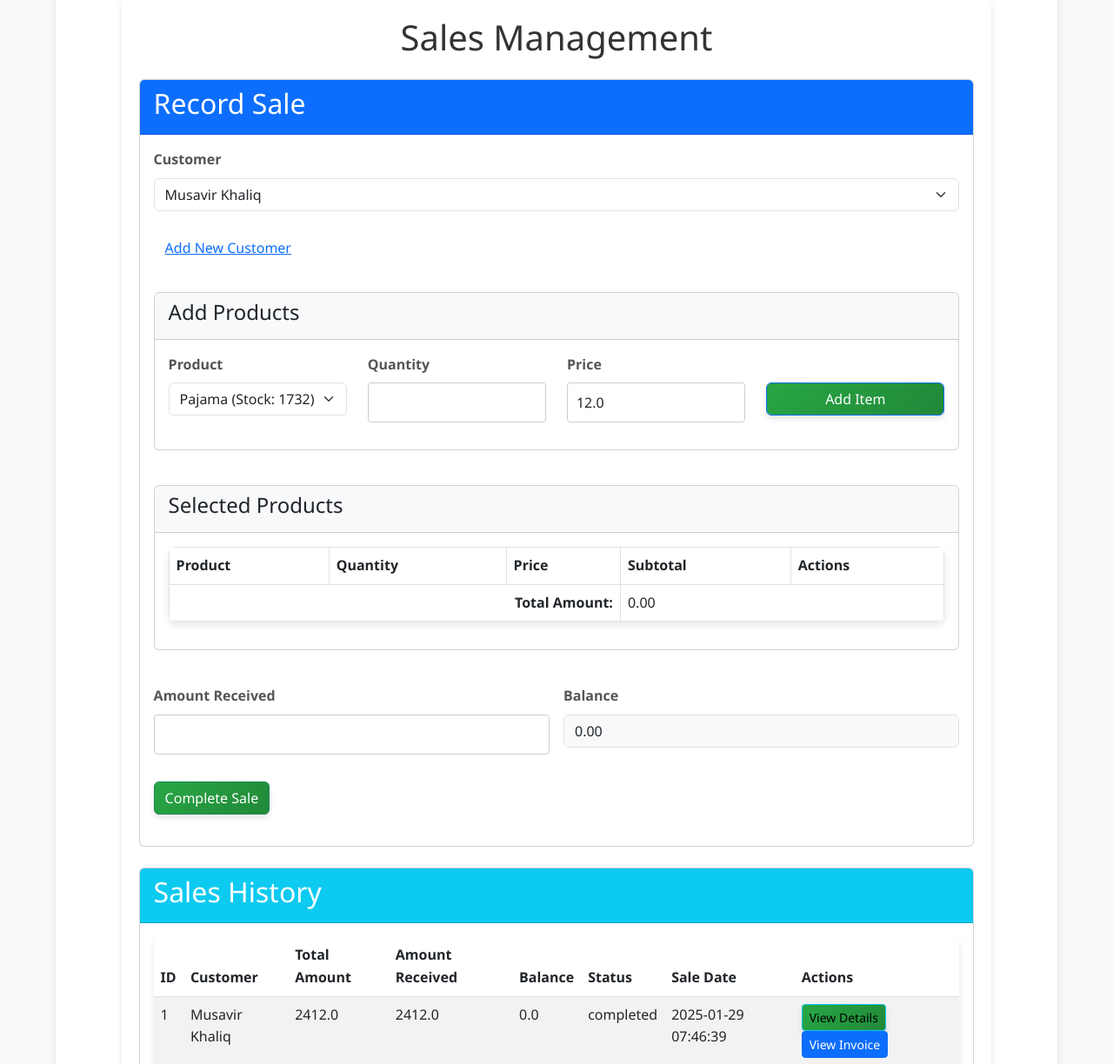
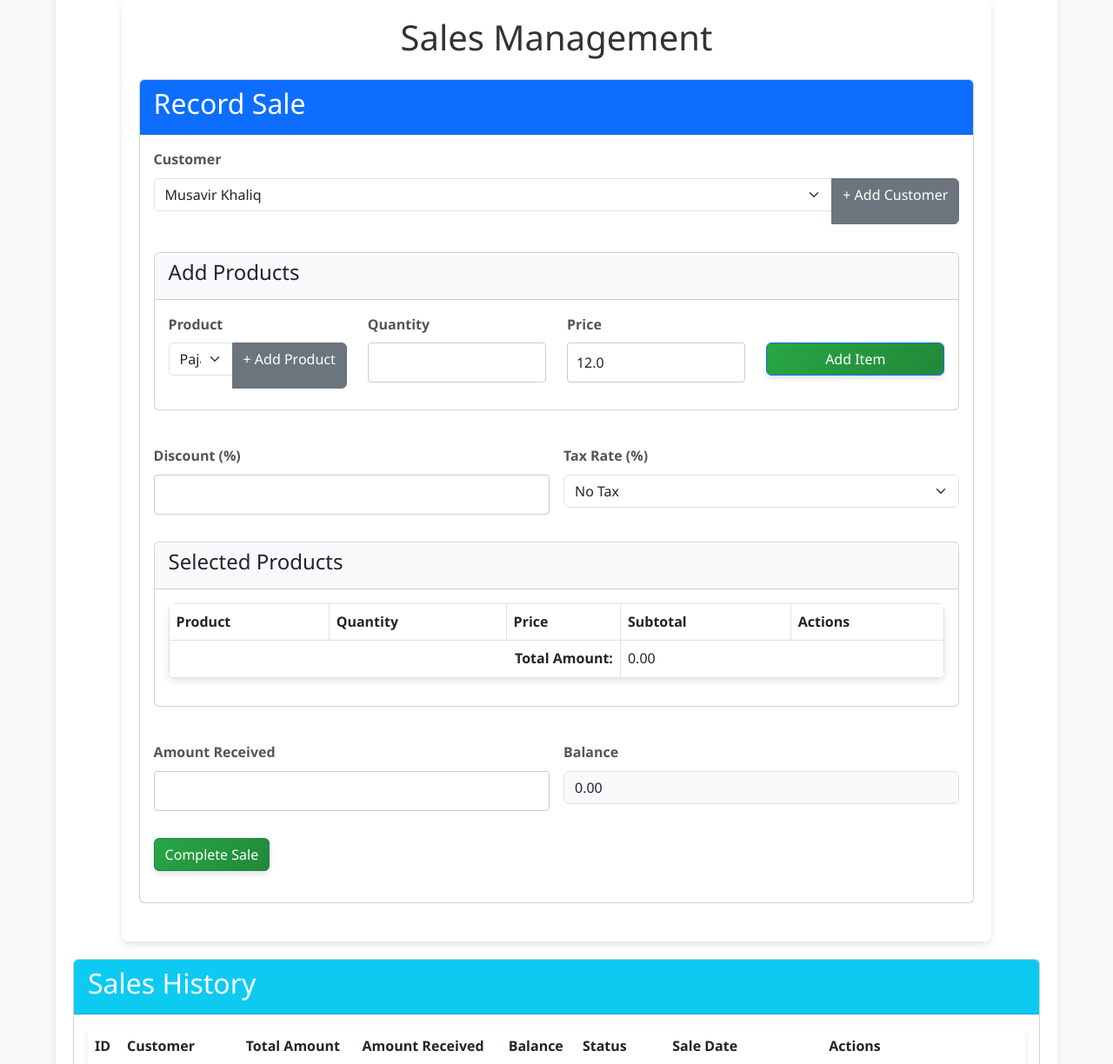
Before and after one commit to Musavirkhaliq/inventory_kashur_kulture, a FastAPI app: page /sales in a window 1280 px wide. Shown: the part 141-1365 px from the top of the page at 87% size. Run offline with FastAPI, Linux system fonts and the light colour scheme; data comes from the database, SQL or seed files in the repository; both versions use the stored data as it was after the commit.

Commit message:
added add product and customer

```diff
--- a/templates/sales.html
+++ b/templates/sales.html
@@ -14,6 +14,7 @@
                 <!-- Customer Selection -->
                 <div class="col-md-12 mb-3">
                     <label for="customer_id" class="form-label">Customer</label>
+                    <div class="input-group">
                         <select id="customer_id" name="customer_id" class="form-select" required>
                             {% for customer in customers %}
                                 <option value="{{ customer.id }}">{{ customer.name }}</option>
@@ -21,7 +22,8 @@
                                 <option value="" disabled>No customers available</option>
                             {% endfor %}
                         </select>
-                    <a href="/customers" class="btn btn-link mt-2">Add New Customer</a>
+                        <a href="/customers" class="btn btn-secondary">+ Add Customer</a>
+                    </div>
                 </div>
 
                 <!-- Product Addition Section -->
@@ -34,6 +36,7 @@
                             <div class="row">
                                 <div class="col-md-3">
                                     <label for="product_id" class="form-label">Product</label>
+                                    <div class="input-group">
                                         <select id="product_id" class="form-select">
                                             {% for product in products %}
                                                 <option value="{{ product.id }}"
@@ -45,6 +48,8 @@
                                                 <option value="" disabled>No products available</option>
                                             {% endfor %}
                                         </select>
+                                        <a href="/products" class="btn btn-secondary">+ Add Product</a>
+                                    </div>
                                 </div>
                                 <div class="col-md-3">
                                     <label for="quantity" class="form-label">Quantity</label>
@@ -63,6 +68,21 @@
                             </div>
                         </div>
                     </div>
+                </div>
+
+                <!-- Discount & Tax Options -->
+                <div class="col-md-6">
+                    <label for="discount" class="form-label">Discount (%)</label>
+                    <input type="number" id="discount" class="form-control" min="0" step="0.01">
+                </div>
+                <div class="col-md-6">
+                    <label for="tax" class="form-label">Tax Rate (%)</label>
+                    <select id="tax" class="form-select">
+                        <option value="0">No Tax</option>
+                        <option value="5">5%</option>
+                        <option value="10">10%</option>
+                        <option value="15">15%</option>
+                    </select>
                 </div>
 
                 <!-- Selected Products Table -->
@@ -114,6 +134,7 @@
                     </button>
                 </div>
             </form>
+        </div>
     </div>
 </div>
 
@@ -191,27 +212,25 @@
 
 <!-- Add this to the bottom of your template, just before the closing body tag -->
 <script>
-    document.addEventListener('DOMContentLoaded', function() {
-        // Initialize product price when selecting a product
-        document.getElementById('product_id').addEventListener('change', function() {
-            const selectedOption = this.options[this.selectedIndex];
-            document.getElementById('selling_price').value = selectedOption.dataset.price;
-        });
+    document.addEventListener('DOMContentLoaded', function () {
+        const productDropdown = document.getElementById('product_id');
+        const sellingPriceInput = document.getElementById('selling_price');
+        const addItemButton = document.getElementById('add-item');
+        const totalAmountDisplay = document.getElementById('total-amount');
 
-        // Trigger change event to set initial price
-        document.getElementById('product_id').dispatchEvent(new Event('change'));
-    });
-</script>
-<script>
-    document.addEventListener('DOMContentLoaded', function() {
-        // Existing product price initialization code...
+        // Function to update selling price when product changes
+        function updateSellingPrice() {
+            const selectedOption = productDropdown.options[productDropdown.selectedIndex];
+            sellingPriceInput.value = selectedOption.dataset.price || 0;
+        }
 
-        // Handle invoice generation
-        document.querySelectorAll('.generate-invoice-form').forEach(form => {
-            form.addEventListener('submit', async function(e) {
-                e.preventDefault();
-                const saleId = this.querySelector('input[name="sale_id"]').value;
-                const button = this.querySelector('button');
+        // Function to handle invoice generation
+        async function generateInvoice(event) {
+            event.preventDefault();
+
+            const form = event.target;
+            const saleId = form.querySelector('input[name="sale_id"]').value;
+            const button = form.querySelector('button');
 
             try {
                 button.disabled = true;
@@ -219,38 +238,58 @@
 
                 const response = await fetch('/invoices/', {
                     method: 'POST',
-                        headers: {
-                            'Content-Type': 'application/json',
-                        },
-                        body: JSON.stringify({ sale_id: parseInt(saleId) })
+                    headers: { 'Content-Type': 'application/json' },
+                    body: JSON.stringify({ sale_id: parseInt(saleId) }),
                 });
 
-                    if (!response.ok) {
-                        throw new Error('Failed to generate invoice');
-                    }
+                if (!response.ok) throw new Error('Failed to generate invoice');
 
                 const invoice = await response.json();
 
-                    // Replace the form with a view invoice link
+                // Replace form with a "View Invoice" button
                 const viewLink = document.createElement('a');
                 viewLink.href = `/invoices/${invoice.id}`;
                 viewLink.className = 'btn btn-sm btn-primary';
                 viewLink.target = '_blank';
                 viewLink.textContent = 'View Invoice';
-
-                    this.replaceWith(viewLink);
-
+                form.replaceWith(viewLink);
             } catch (error) {
                 console.error('Error:', error);
                 alert('Failed to generate invoice. Please try again.');
                 button.disabled = false;
                 button.textContent = 'Generate Invoice';
             }
-            });
+        }
+
+        // Function to update total amount
+        function updateTotalAmount() {
+            const quantity = parseFloat(document.getElementById('quantity').value) || 0;
+            const price = parseFloat(sellingPriceInput.value) || 0;
+            const discount = parseFloat(document.getElementById('discount').value) || 0;
+            const tax = parseFloat(document.getElementById('tax').value) || 0;
+
+            let subtotal = quantity * price;
+            subtotal -= subtotal * (discount / 100);
+            subtotal += subtotal * (tax / 100);
+
+            totalAmountDisplay.textContent = subtotal.toFixed(2);
+        }
+
+        // Attach event listeners
+        productDropdown.addEventListener('change', updateSellingPrice);
+        document.addEventListener('submit', function (e) {
+            if (e.target.matches('.generate-invoice-form')) {
+                generateInvoice(e);
+            }
         });
 
-        // Trigger change event to set initial price
-        document.getElementById('product_id').dispatchEvent(new Event('change'));
+        if (addItemButton) {
+            addItemButton.addEventListener('click', updateTotalAmount);
+        }
+
+        // Initialize price on page load
+        updateSellingPrice();
     });
 </script>
+
 {% endblock %}
```
Also changed, not shown: inventory.db. Lines whose indentation alone changed are shown as unchanged.
